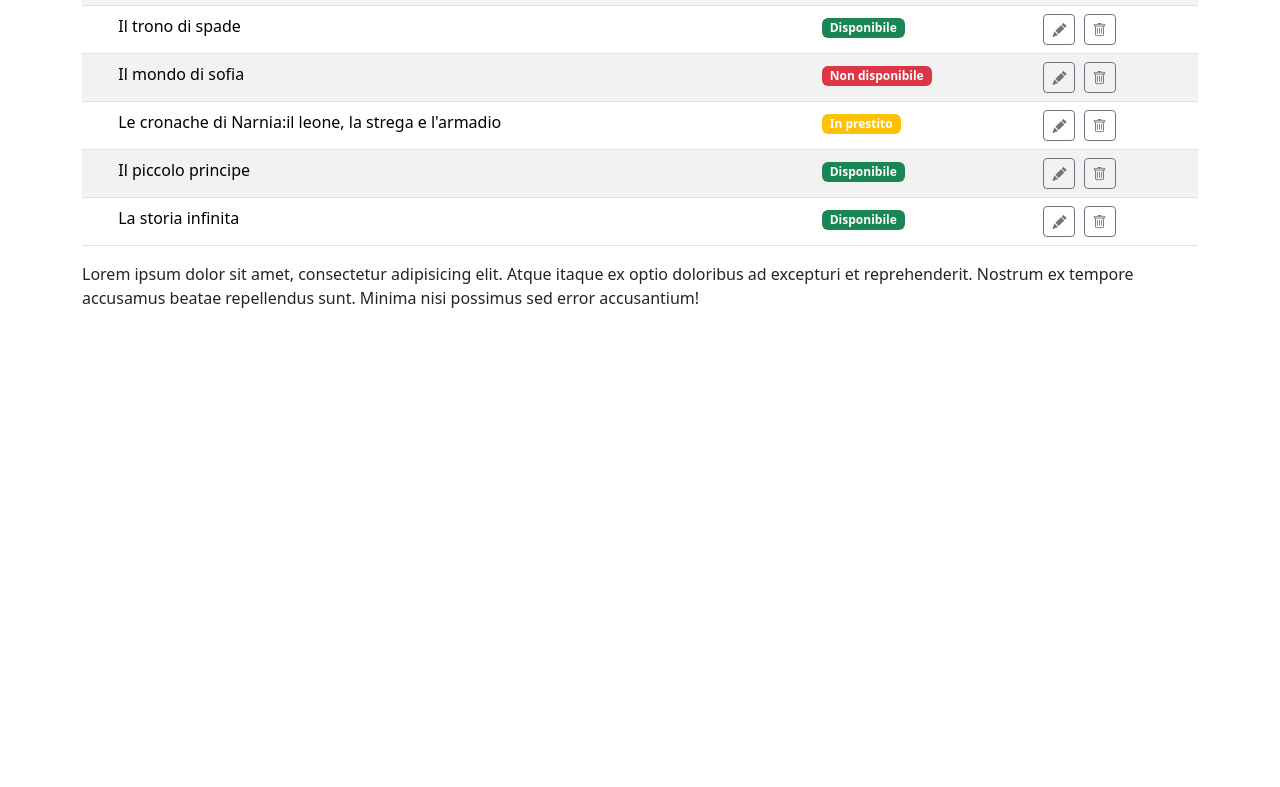
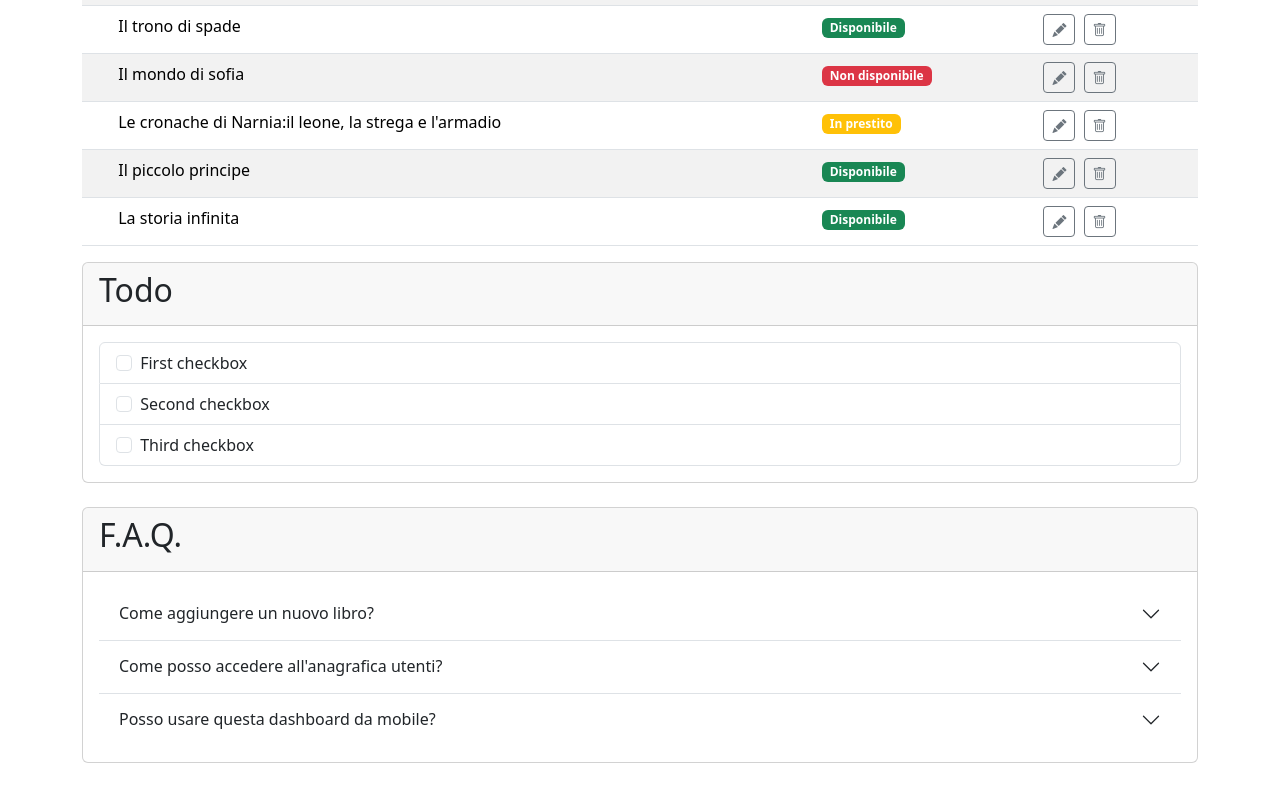
Before and after one commit to midory-rojas/html-css-bootstrap-dashboard, a plain HTML site: page index.html in a window 1280 px wide. Shown: the part 551-1338 px from the top of the page. Before the commit the page ends 861 px from the top, so only its background shows below. Drawn offline with nearby package versions, Linux system fonts and the light colour scheme.

Commit message:
feat:ho aggiunto la card con col12 e l'accordion con col12

```diff
--- a/index.html
+++ b/index.html
@@ -81,8 +81,10 @@
                                         <td>I pilastri della terra</td>
                                         <td><span class="badge bg-success">Disponibile</span></td>
                                         <td>
-                                            <button class="btn btn-sm btn-outline-secondary me-1"><i class="bi bi-pencil-fill"></i></button>
-                                            <button class="btn btn-sm btn-outline-secondary me-1"><i class="bi bi-trash"></i></button>
+                                            <button class="btn btn-sm btn-outline-secondary me-1"><i
+                                                    class="bi bi-pencil-fill"></i></button>
+                                            <button class="btn btn-sm btn-outline-secondary me-1"><i
+                                                    class="bi bi-trash"></i></button>
                                         </td>
                                     </tr>
                                     <!--seconda riga-->
@@ -91,8 +93,10 @@
                                         <td>I promessi sposi</td>
                                         <td><span class="badge bg-success">Disponibile</span></td>
                                         <td>
-                                            <button class="btn btn-sm btn-outline-secondary me-1"><i class="bi bi-pencil-fill"></i></button>
-                                            <button class="btn btn-sm btn-outline-secondary me-1"><i class="bi bi-trash"></i></button>
+                                            <button class="btn btn-sm btn-outline-secondary me-1"><i
+                                                    class="bi bi-pencil-fill"></i></button>
+                                            <button class="btn btn-sm btn-outline-secondary me-1"><i
+                                                    class="bi bi-trash"></i></button>
                                         </td>
                                     </tr>
                                     <!--terza riga-->
@@ -101,8 +105,10 @@
                                         <td>I signore degli anelli</td>
                                         <td><span class="badge bg-warning">In prestito</span></td>
                                         <td>
-                                            <button class="btn btn-sm btn-outline-secondary me-1"><i class="bi bi-pencil-fill"></i></button>
-                                            <button class="btn btn-sm btn-outline-secondary me-1"><i class="bi bi-trash"></i></button>
+                                            <button class="btn btn-sm btn-outline-secondary me-1"><i
+                                                    class="bi bi-pencil-fill"></i></button>
+                                            <button class="btn btn-sm btn-outline-secondary me-1"><i
+                                                    class="bi bi-trash"></i></button>
                                         </td>
                                     </tr>
                                     <!--quarta riga-->
@@ -111,8 +117,10 @@
                                         <td>Harry Potter e la piertra filosofale</td>
                                         <td><span class="badge bg-success">Disponibile</span></td>
                                         <td>
-                                            <button class="btn btn-sm btn-outline-secondary me-1"><i class="bi bi-pencil-fill"></i></button>
-                                            <button class="btn btn-sm btn-outline-secondary me-1"><i class="bi bi-trash"></i></button>
+                                            <button class="btn btn-sm btn-outline-secondary me-1"><i
+                                                    class="bi bi-pencil-fill"></i></button>
+                                            <button class="btn btn-sm btn-outline-secondary me-1"><i
+                                                    class="bi bi-trash"></i></button>
                                         </td>
                                     </tr>
                                     <!--quinta riga-->
@@ -121,8 +129,10 @@
                                         <td>Il codice Da Vinci</td>
                                         <td><span class="badge bg-danger">Non disponibile</span></td>
                                         <td>
-                                            <button class="btn btn-sm btn-outline-secondary me-1"><i class="bi bi-pencil-fill"></i></button>
-                                            <button class="btn btn-sm btn-outline-secondary me-1"><i class="bi bi-trash"></i></button>
+                                            <button class="btn btn-sm btn-outline-secondary me-1"><i
+                                                    class="bi bi-pencil-fill"></i></button>
+                                            <button class="btn btn-sm btn-outline-secondary me-1"><i
+                                                    class="bi bi-trash"></i></button>
                                         </td>
                                     </tr>
                                     <!--sesta riga-->
@@ -131,8 +141,10 @@
                                         <td>Shining</td>
                                         <td><span class="badge bg-success">Disponibile</span></td>
                                         <td>
-                                            <button class="btn btn-sm btn-outline-secondary me-1"><i class="bi bi-pencil-fill"></i></button>
-                                            <button class="btn btn-sm btn-outline-secondary me-1"><i class="bi bi-trash"></i></button>
+                                            <button class="btn btn-sm btn-outline-secondary me-1"><i
+                                                    class="bi bi-pencil-fill"></i></button>
+                                            <button class="btn btn-sm btn-outline-secondary me-1"><i
+                                                    class="bi bi-trash"></i></button>
                                         </td>
                                     </tr>
                                     <!--settima riga-->
@@ -141,8 +153,10 @@
                                         <td>La divina commedia</td>
                                         <td><span class="badge bg-warning">In prestito</span></td>
                                         <td>
-                                            <button class="btn btn-sm btn-outline-secondary me-1"><i class="bi bi-pencil-fill"></i></button>
-                                            <button class="btn btn-sm btn-outline-secondary me-1"><i class="bi bi-trash"></i></button>
+                                            <button class="btn btn-sm btn-outline-secondary me-1"><i
+                                                    class="bi bi-pencil-fill"></i></button>
+                                            <button class="btn btn-sm btn-outline-secondary me-1"><i
+                                                    class="bi bi-trash"></i></button>
                                         </td>
                                     </tr>
                                     <!--ottava riga-->
@@ -151,8 +165,10 @@
                                         <td>Il trono di spade</td>
                                         <td><span class="badge bg-success">Disponibile</span></td>
                                         <td>
-                                            <button class="btn btn-sm btn-outline-secondary me-1"><i class="bi bi-pencil-fill"></i></button>
-                                            <button class="btn btn-sm btn-outline-secondary me-1"><i class="bi bi-trash"></i></button>
+                                            <button class="btn btn-sm btn-outline-secondary me-1"><i
+                                                    class="bi bi-pencil-fill"></i></button>
+                                            <button class="btn btn-sm btn-outline-secondary me-1"><i
+                                                    class="bi bi-trash"></i></button>
                                         </td>
                                     </tr>
                                     <!--novena riga-->
@@ -161,8 +177,10 @@
                                         <td>Il mondo di sofia</td>
                                         <td><span class="badge bg-danger">Non disponibile</span></td>
                                         <td>
-                                            <button class="btn btn-sm btn-outline-secondary me-1"><i class="bi bi-pencil-fill"></i></button>
-                                            <button class="btn btn-sm btn-outline-secondary me-1"><i class="bi bi-trash"></i></button>
+                                            <button class="btn btn-sm btn-outline-secondary me-1"><i
+                                                    class="bi bi-pencil-fill"></i></button>
+                                            <button class="btn btn-sm btn-outline-secondary me-1"><i
+                                                    class="bi bi-trash"></i></button>
                                         </td>
                                     </tr>
                                     <!--decima riga-->
@@ -171,8 +189,10 @@
                                         <td>Le cronache di Narnia:il leone, la strega e l'armadio</td>
                                         <td><span class="badge bg-warning">In prestito</span></td>
                                         <td>
-                                            <button class="btn btn-sm btn-outline-secondary me-1"><i class="bi bi-pencil-fill"></i></button>
-                                            <button class="btn btn-sm btn-outline-secondary me-1"><i class="bi bi-trash"></i></button>
+                                            <button class="btn btn-sm btn-outline-secondary me-1"><i
+                                                    class="bi bi-pencil-fill"></i></button>
+                                            <button class="btn btn-sm btn-outline-secondary me-1"><i
+                                                    class="bi bi-trash"></i></button>
                                         </td>
                                     </tr>
                                     <!--11 riga-->
@@ -181,8 +201,10 @@
                                         <td>Il piccolo principe</td>
                                         <td><span class="badge bg-success">Disponibile</span></td>
                                         <td>
-                                            <button class="btn btn-sm btn-outline-secondary me-1"><i class="bi bi-pencil-fill"></i></button>
-                                            <button class="btn btn-sm btn-outline-secondary me-1"><i class="bi bi-trash"></i></button>
+                                            <button class="btn btn-sm btn-outline-secondary me-1"><i
+                                                    class="bi bi-pencil-fill"></i></button>
+                                            <button class="btn btn-sm btn-outline-secondary me-1"><i
+                                                    class="bi bi-trash"></i></button>
                                         </td>
                                     </tr>
                                     <!--12 riga-->
@@ -191,8 +213,10 @@
                                         <td>La storia infinita</td>
                                         <td><span class="badge bg-success">Disponibile</span></td>
                                         <td>
-                                            <button class="btn btn-sm btn-outline-secondary me-1"><i class="bi bi-pencil-fill"></i></button>
-                                            <button class="btn btn-sm btn-outline-secondary me-1"><i class="bi bi-trash"></i></button>
+                                            <button class="btn btn-sm btn-outline-secondary me-1"><i
+                                                    class="bi bi-pencil-fill"></i></button>
+                                            <button class="btn btn-sm btn-outline-secondary me-1"><i
+                                                    class="bi bi-trash"></i></button>
                                         </td>
                                     </tr>
                                 </tbody>
@@ -203,21 +227,88 @@
                 </div>
             </div>
             </section>
+            <!--Inizio Card-->
             <section2>
                 <div class="container">
                     <div class="row">
                         <div class="col-12">
-                            Lorem ipsum dolor sit amet, consectetur adipisicing elit. Atque itaque ex optio doloribus ad
-                            excepturi et reprehenderit. Nostrum ex tempore accusamus beatae repellendus sunt. Minima
-                            nisi possimus sed error accusantium!
+                            <div class="card">
+                                <div class="card-header">
+                                    <h2>Todo</h2>
+                                </div>
+                                <div class="card-body">
+                                    <ul class="list-group">
+                                        <li class="list-group-item">
+                                            <input class="form-check-input me-1" type="checkbox" value=""
+                                                id="firstCheckboxStretched">
+                                            <label class="form-check-label stretched-link"
+                                                for="firstCheckboxStretched">First checkbox</label>
+                                        </li>
+                                        <li class="list-group-item">
+                                            <input class="form-check-input me-1" type="checkbox" value=""
+                                                id="secondCheckboxStretched">
+                                            <label class="form-check-label stretched-link"
+                                                for="secondCheckboxStretched">Second checkbox</label>
+                                        </li>
+                                        <li class="list-group-item">
+                                            <input class="form-check-input me-1" type="checkbox" value=""
+                                                id="thirdCheckboxStretched">
+                                            <label class="form-check-label stretched-link"
+                                                for="thirdCheckboxStretched">Third checkbox</label>
+                                        </li>
+                                    </ul>
+                                </div>
+
+                            </div>
                         </div>
                     </div>
                 </div>
-                </section>
+            </section>
+                <!--Fine Card-->
+                <section3>
+                <!--Accordion-->
+                    <div class="container py-4">
+                        <div class="row">
+                            <div class="col12">
+                                <div class="card">
+                                    <div class="card-header">
+                                        <h2>F.A.Q.</h2>
+                                    </div>
+                                    <div class="card-body">
+                                        <div class="accordion accordion-flush" id="accordionFlushExample">
+                                            <div class="accordion-item">
+                                                <h2 class="accordion-header">
+                                                    <button class="accordion-button collapsed" type="button"
+                                                        data-bs-toggle="collapse" data-bs-target="#flush-collapseOne"
+                                                        aria-expanded="false" aria-controls="flush-collapseOne">
+                                                        Come aggiungere un nuovo libro?
+                                                    </button>
+                                                </h2>
+                                            </div>
+                                            <div class="accordion-item">
+                                                <h2 class="accordion-header">
+                                                    <button class="accordion-button collapsed" type="button"
+                                                        data-bs-toggle="collapse" data-bs-target="#flush-collapseTwo"
+                                                        aria-expanded="false" aria-controls="flush-collapseTwo">
+                                                        Come posso accedere all'anagrafica utenti?
+                                                    </button>
+                                                </h2>
+                                            </div>
+                                            <div class="accordion-item">
+                                                <h2 class="accordion-header">
+                                                    <button class="accordion-button collapsed" type="button"
+                                                        data-bs-toggle="collapse" data-bs-target="#flush-collapseThree"
+                                                        aria-expanded="false" aria-controls="flush-collapseThree">
+                                                        Posso usare questa dashboard da mobile?
+                                                    </button>
+                                                </h2>
+                                            </div>
+                                        </div>
+                                    </div>
+                                </div>
+                            </div>
+                </section3>
+               <!--Fine accordion-->
     </main>
-
-
-
 </body>
-
 </html>
```
